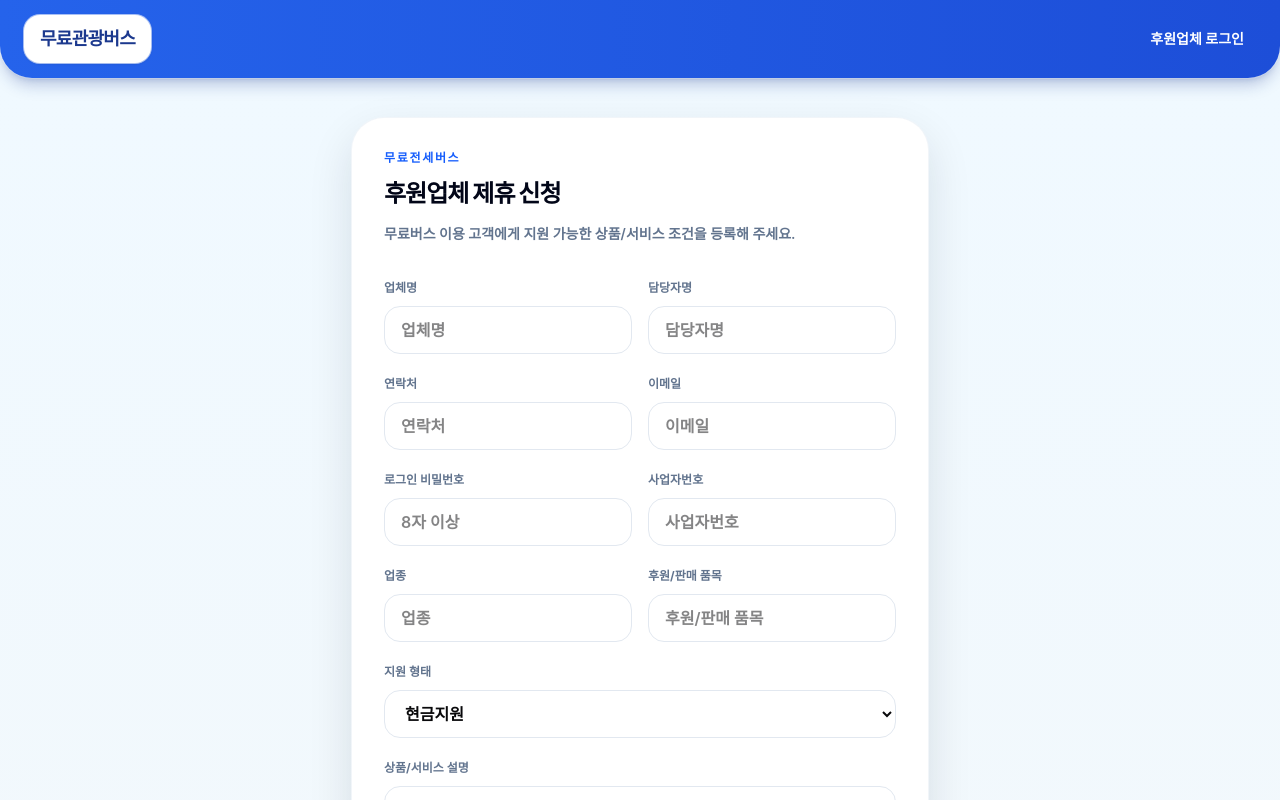
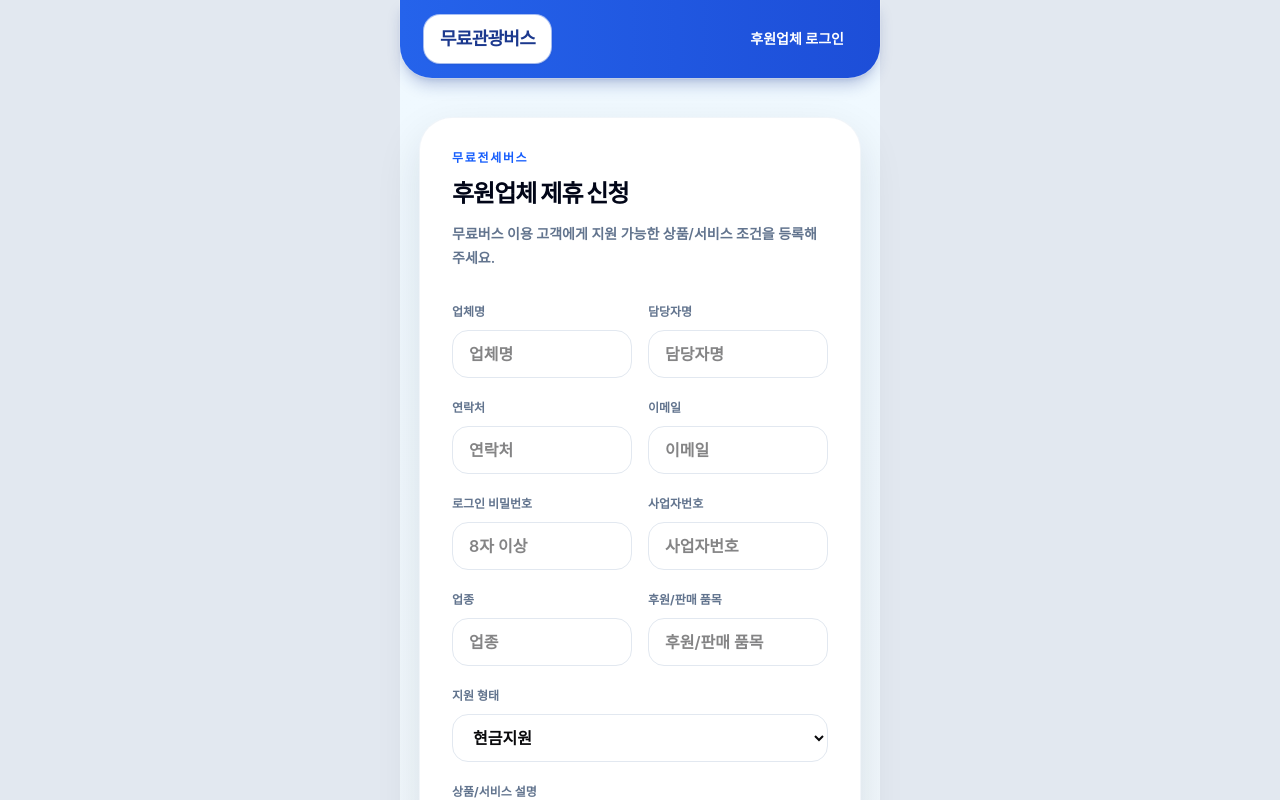
Before and after one commit to picassoautokr-pixel/free-tour-bus, a Next.js app: page /sponsor/register in a window 1280 px wide. Shown: the top 800 px of the page. Built offline with nearby package versions, Linux system fonts and the light colour scheme.

Commit message:
fix: 제휴기사·후원업체 등록 페이지 상단 헤더 너비 메인 홈과 동일하게 조정 (max-w-[480px] mx-auto)

```diff
--- a/app/sponsor/register/page.tsx
+++ b/app/sponsor/register/page.tsx
@@ -52,7 +52,7 @@ export default function SponsorRegisterPage() {
     "mt-2 min-h-12 w-full rounded-2xl border border-slate-200 bg-white px-4 text-base font-semibold outline-none focus:border-blue-500";
 
   return (
-    <main className="min-h-screen bg-gradient-to-b from-sky-50 to-[#f3f8fb] pb-16">
+    <main className="mx-auto min-h-screen w-full max-w-[480px] bg-gradient-to-b from-sky-50 to-[#f3f8fb] pb-16">
       <header className="relative z-10 flex h-[78px] items-center justify-between rounded-b-[2rem] bg-gradient-to-r from-[#2563EB] to-[#1D4ED8] px-6 text-white shadow-lg shadow-blue-900/25 ring-1 ring-white/20">
         <Link
           href="/"
```
